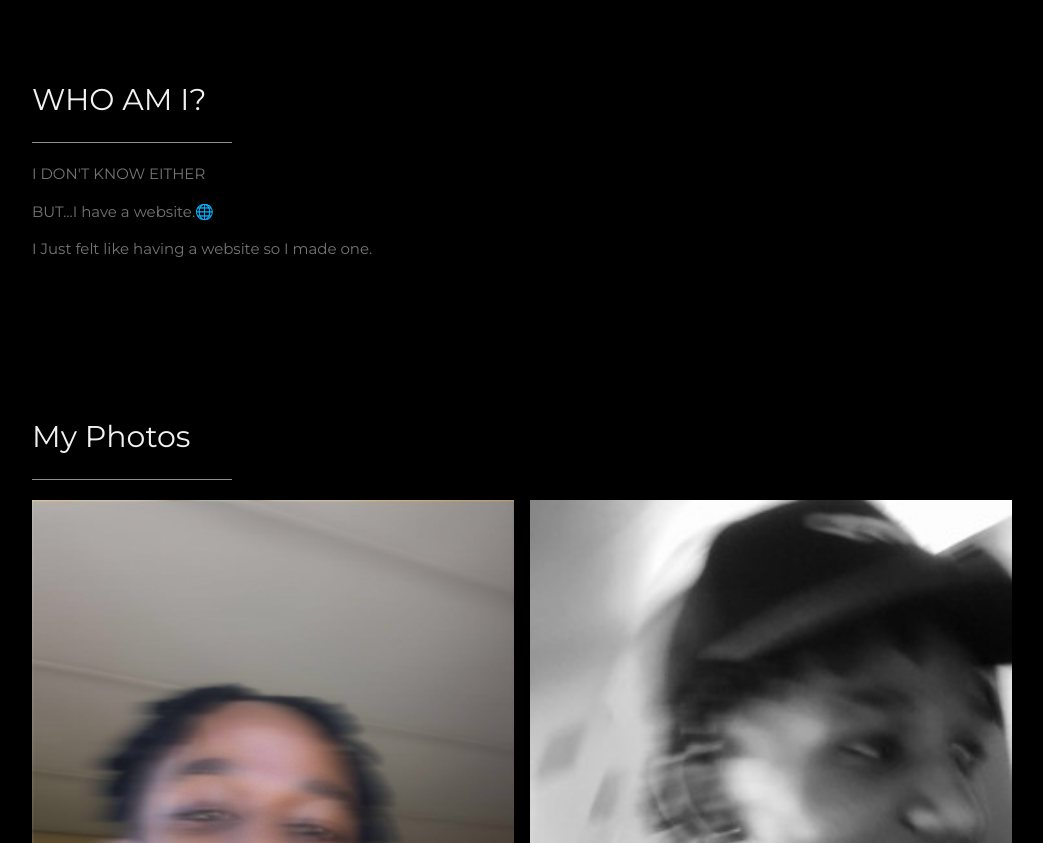
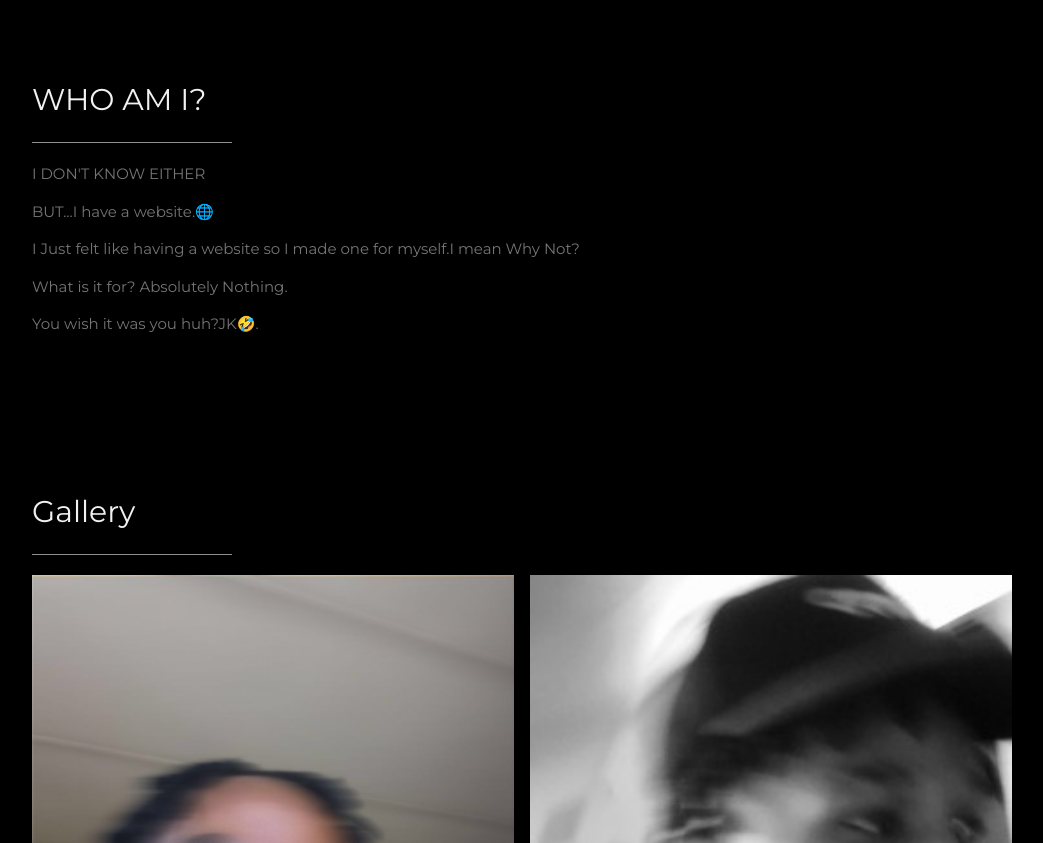
Before and after one commit to ThuoGrey/ThuoGrey, a plain HTML site: page index.html in a window 1280 px wide. Shown: the part 768-1611 px from the top of the page, without its empty margins (178-1221 px from the left). Drawn offline with Linux system fonts and the light colour scheme.

Commit message:
index.html

```diff
--- a/index.html
+++ b/index.html
@@ -66,12 +66,14 @@ body, h1,h2,h3,h4,h5,h6 {font-family: "Montserrat", sans-serif}
     <hr style="width:200px" class="w3-opacity">
     <p>I DON'T KNOW EITHER<br></P>
         <P>BUT...I have a website.🌐</P>
-        <p>I Just felt like having a website so I made one.</p>
+        <p>I Just felt like having a website so I made one for myself.I mean Why Not?</p>
+        <p>What is it for? Absolutely Nothing.</p>
+        <p>You wish it was you huh?JK🤣.</p>
   </div>
 
   <!-- Portfolio Section -->
   <div class="w3-padding-64 w3-content" id="photos">
-    <h2 class="w3-text-light-grey">My Photos</h2>
+    <h2 class="w3-text-light-grey">Gallery</h2>
     <hr style="width:200px" class="w3-opacity">
 
     <!-- Grid for photos -->
@@ -104,7 +106,7 @@ body, h1,h2,h3,h4,h5,h6 {font-family: "Montserrat", sans-serif}
     <div class="w3-section">
       <p><i class="fa fa-map-marker fa-fw w3-text-white w3-xxlarge w3-margin-right"></i> Gaborone, Botswana</p>
       <p><i class="fa fa-phone fa-fw w3-text-white w3-xxlarge w3-margin-right"></i> Phone: +267 71493708</p>
-      <p><i class="fa fa-envelope fa-fw w3-text-white w3-xxlarge w3-margin-right"> </i> Email: thuogrey@Gmail.com</p><br><p>I rarely check my mail so...Use the icons below👇</p>
+      <p><i class="fa fa-envelope fa-fw w3-text-white w3-xxlarge w3-margin-right"> </i> Email: thuogrey@Gmail.com</p><br><p>I rarely check my mail so...</p>
     </div><br>
   <!-- End Contact Section -->
   </div>
```
